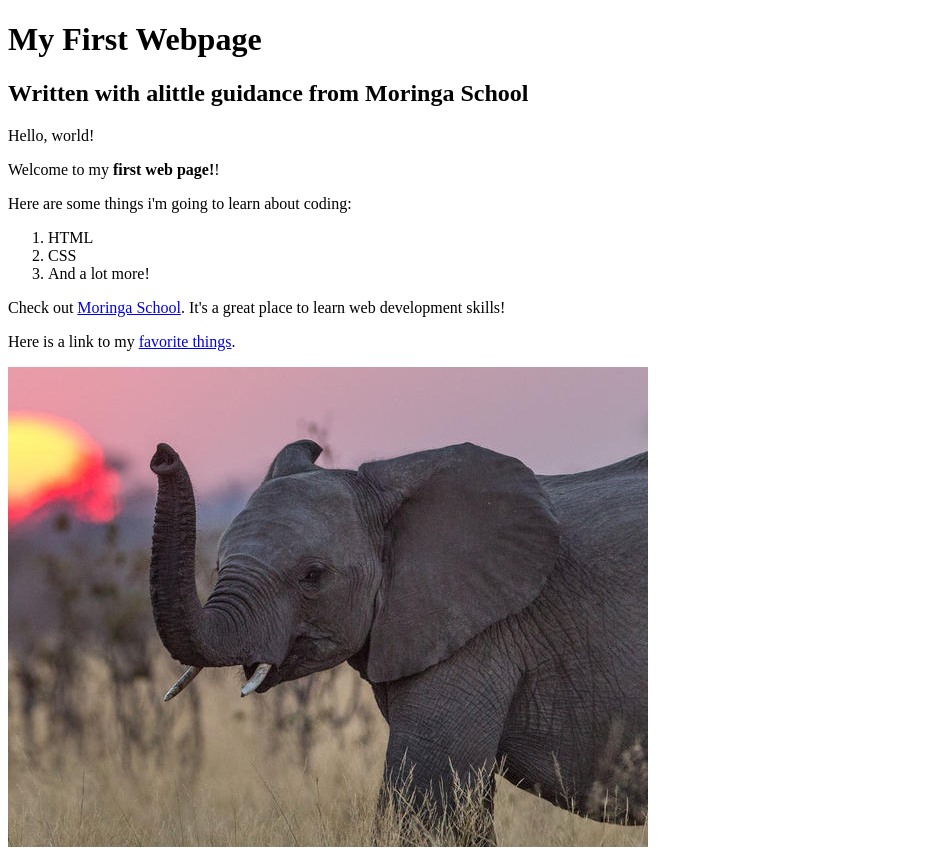
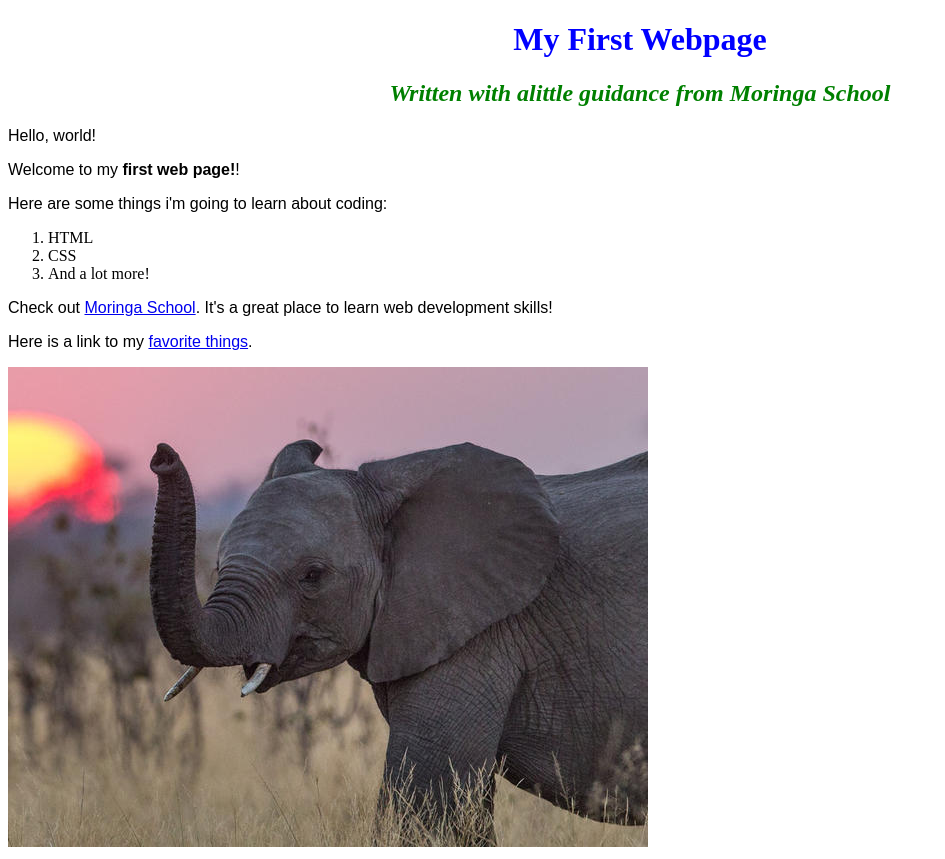
Before and after one commit to levertco/my-first-webpage.html, a plain HTML site: page my-first-website/index.html in a window 1280 px wide. Shown: the whole page, without its empty margins (0-945 px from the left). Drawn offline with Linux system fonts and the light colour scheme.

Commit message:
favorite-things.html to index file.html

```diff
--- /dev/null
+++ b/my-first-website/css/styles.css
@@ -0,0 +1,15 @@
+h1 {
+  color: blue;
+  text-align: center;
+}
+h2 {
+  color: green;
+  font-style: italic;
+  text-align: center;
+}
+p {
+  font-family: sans-serif;
+}
+ul {
+  line-height: 50px;
+}
--- a/my-first-website/my-first-webpage.html
+++ b/my-first-website/index.html
@@ -2,6 +2,7 @@
 <html>
   <head>
     <title>My first webpage!</title>
+    <link href="css/styles.css" rel="stylesheet" type="text/css">
   </head>
   <body>
     <h1>My First Webpage</h1>
```
